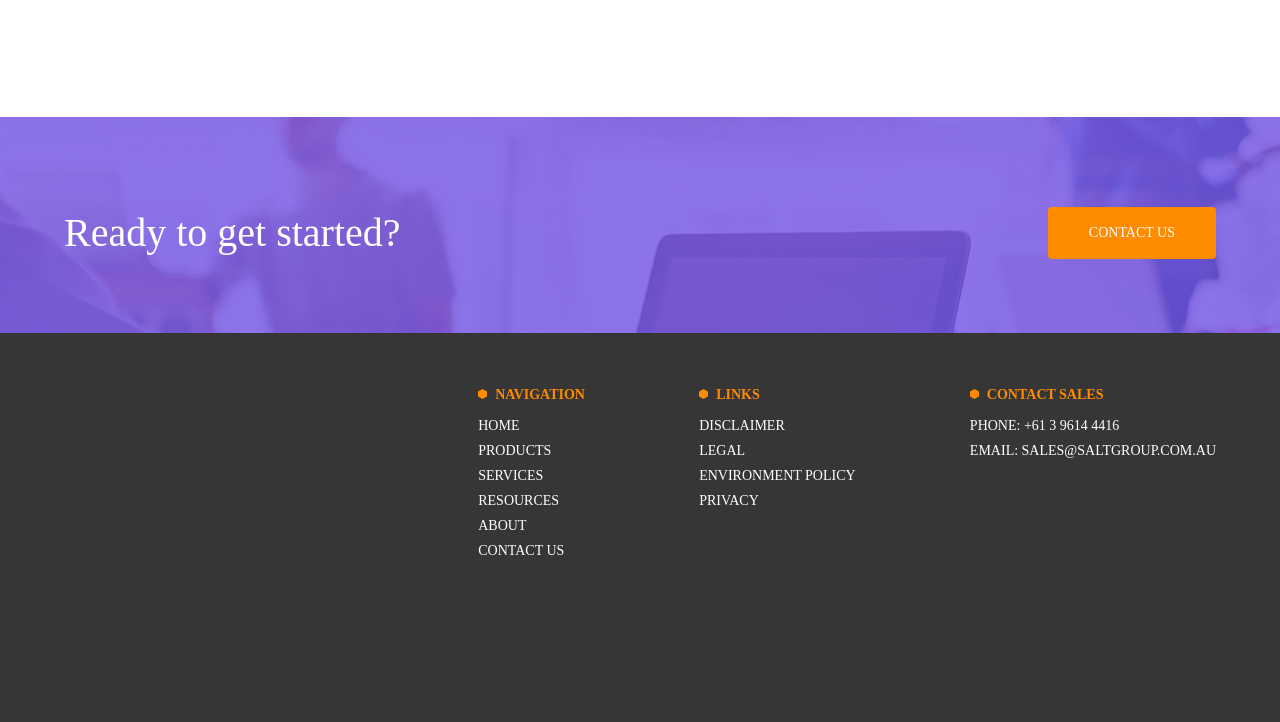
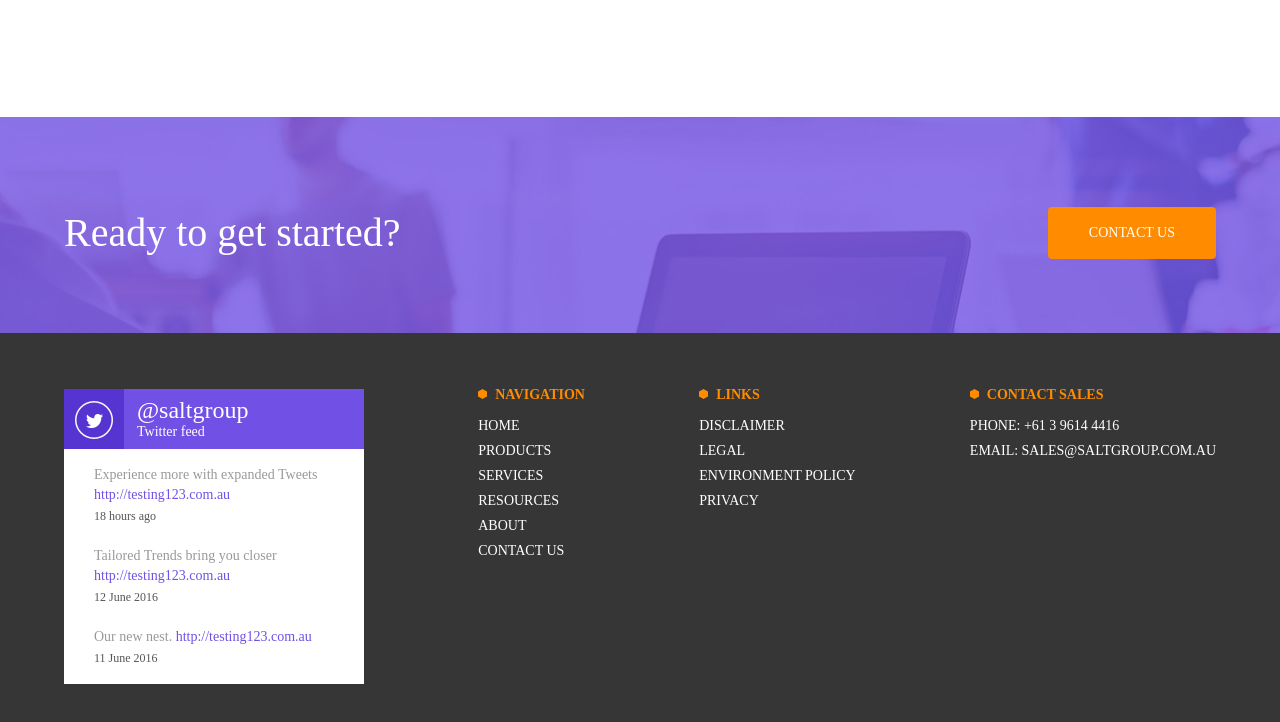
Before and after one commit to domain835/Salt, a website: page app/index.html in a window 1280 px wide. Shown: the part 3045-3767 px from the top of the page. Drawn offline with nearby package versions, Linux system fonts and the light colour scheme; files that its build step writes are made by us from their sources.

Commit message:
feed done

```diff
--- a/app/index.html
+++ b/app/index.html
@@ -213,7 +213,38 @@
       <div class="footer__content">
 
         <div class="feed">
+          <header class="feed__header">
+            <img class="feed__logo" src="images/twitter-icon.png" alt="">
+            <h4 class="feed__title">
+              @saltgroup
+              <span>Twitter feed</span>
+            </h4>
+          </header>
+          <div class="feed__content">
+            <div class="feed__message">
+              <p class="feed__message-text">
+                Experience more with expanded Tweets
+                <a href="" class="feed__message-link">http://testing123.com.au</a>
+              </p>
+              <time class="feed__message-time">18 hours ago</time>
+            </div>
 
+            <div class="feed__message">
+              <p class="feed__message-text">
+                Tailored Trends bring you closer
+                <a href="" class="feed__message-link">http://testing123.com.au</a>
+              </p>
+              <time class="feed__message-time">12 June 2016</time>
+            </div>
+
+            <div class="feed__message">
+              <p class="feed__message-text">
+                Our new nest.
+                <a href="" class="feed__message-link">http://testing123.com.au</a>
+              </p>
+              <time class="feed__message-time">11 June 2016</time>
+            </div>
+          </div>
         </div>
 
         <div class="footer__item">
--- a/app/scss/style.scss
+++ b/app/scss/style.scss
@@ -354,6 +354,75 @@ body {
 }
 
 .feed {
-  height: 295px;
   width: 300px;
+  font-family: Myriad Pro;
+
+  &__header {
+    background: #7050e5;
+    display: flex;
+    align-items: center;
+  }
+
+  &__logo {
+    background: #5634d1;
+    padding: 12px 11px 10px;
+  }
+
+  &__title {
+    font-size: 24px;
+    font-weight: 300;
+    display: flex;
+    flex-direction: column;
+    padding: 4px 0 0 13px;
+
+    span {
+      font-size: 14px;
+    }
+  }
+
+  &__content {
+    background: #fff;
+    padding: 16px 30px 20px;
+    height: 235px;
+    overflow-y: scroll;
+
+    &::-webkit-scrollbar {
+      width: 6px;
+      background-color: #f9f9fd;
+    }
+
+    &::-webkit-scrollbar-thumb {
+      border-radius: 6px;
+      background-color: #999;
+    }
+
+    &::-webkit-scrollbar-track {
+      box-shadow: inset 0 0 6px rgba(0,0,0,0.2);
+      border-radius: 10px;
+      background-color: #f9f9fd;
+    }
+  }
+
+  &__message {
+    margin-top: 20px;
+    line-height: 20px;
+
+    &:nth-child(1) {
+      margin: 0;
+    }
+
+    &-text {
+      color: #999999;
+      font-size: 14px;
+    }
+
+    &-link {
+      color: #7050e5;
+    }
+
+    &-time {
+      color: #555555;
+      font-size: 12px;
+    }
+  }
 }
```
Also changed, not shown: app/images/twitter-icon.png (added).
